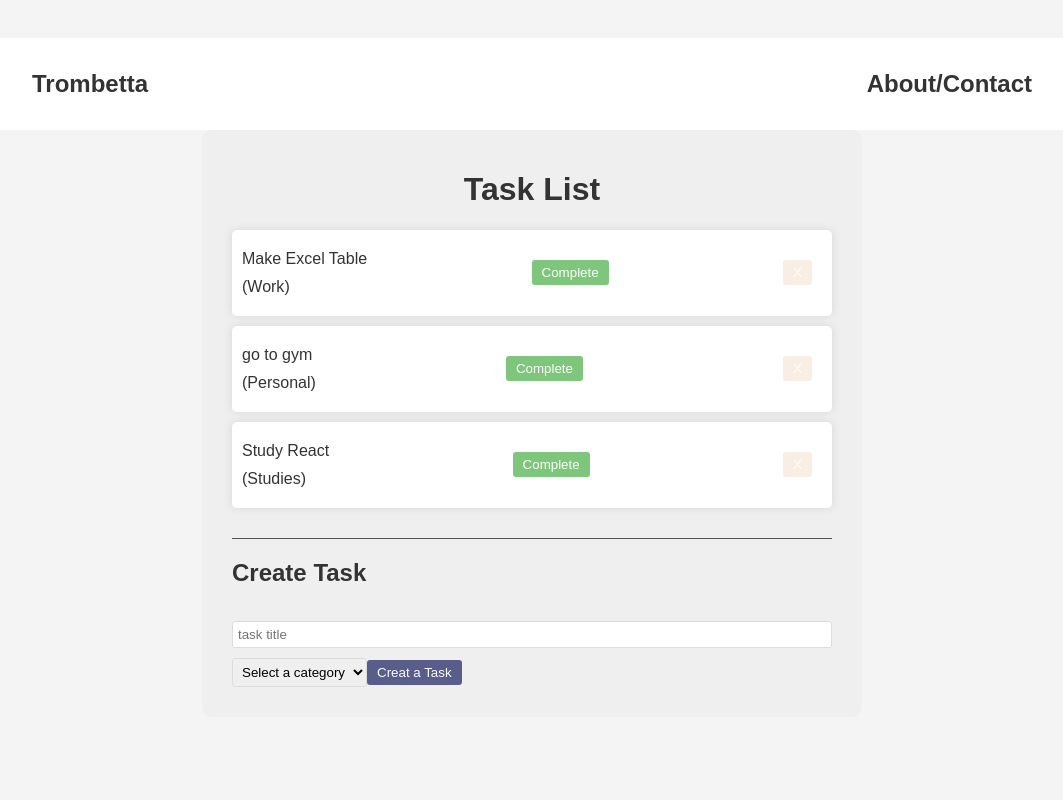
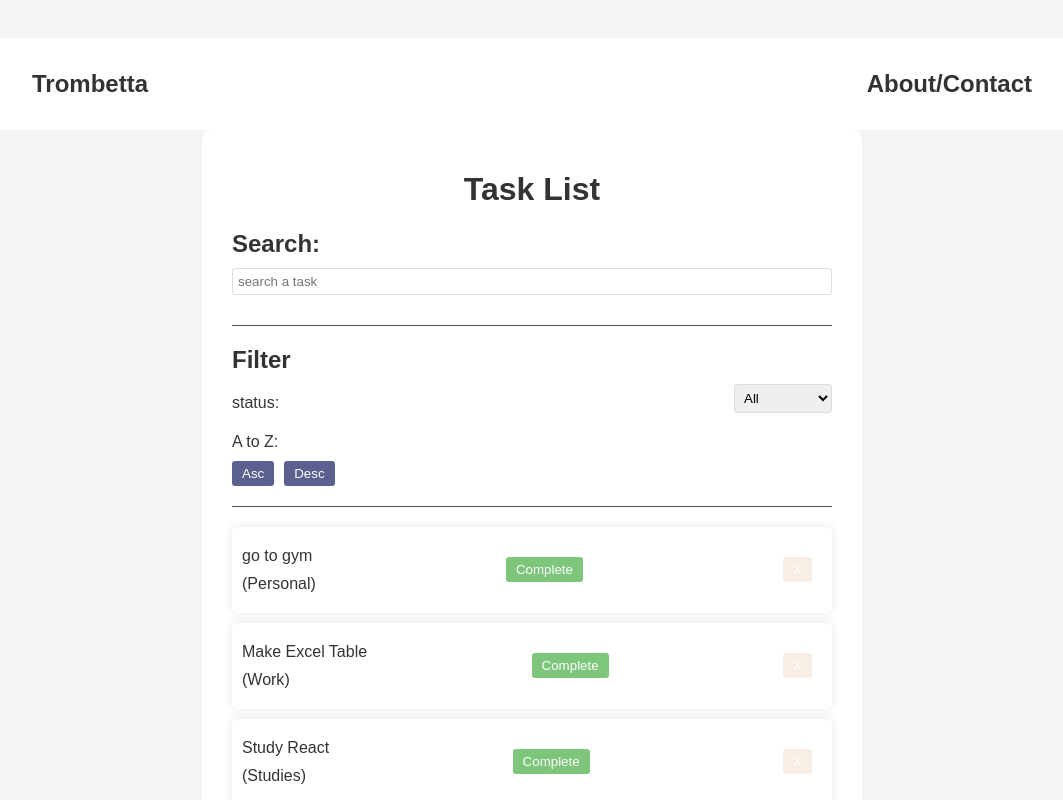
Before and after one commit to TrombettasInc/cv-client, a React (Vite) app: page /todo in a window 1280 px wide. Shown: the top 800 px of the page, without its empty margins (108-1171 px from the left). Built offline with nearby package versions, Linux system fonts and the light colour scheme.

Commit message:
done with code for todoList

```diff
--- /dev/null
+++ b/src/Pages/Filter.jsx
@@ -0,0 +1,24 @@
+import React from "react";
+
+const Filter = ({filter, setFilter, setSort}) => {
+  return (
+    <div className="filter">
+      <h2>Filter</h2>
+      <div className="filter-options">
+        <p>status:</p>
+        <select value={filter} onChange={(e)=> setFilter(e.target.value)} >
+            <option value="All">All</option>
+            <option value="Completed">Completed</option>
+            <option value="Incomplete">Incomplete</option>
+        </select>
+      </div>
+      <div>
+        <p>A to Z:</p>
+        <button onClick={()=> setSort("Asc")}>Asc</button>
+        <button onClick={()=> setSort("Desc")}>Desc</button>
+      </div>
+    </div>
+  );
+};
+
+export default Filter;
--- /dev/null
+++ b/src/Pages/Search.jsx
@@ -0,0 +1,15 @@
+import React from 'react'
+
+const Search = ({search, setSearch}) => {
+  return (
+    <div className='search'>
+        <h2>Search:</h2>
+        <input type="text"
+        value={search}
+        onChange={(e)=> setSearch(e.target.value)}
+        placeholder='search a task'/>
+    </div>
+  )
+}
+
+export default Search
--- a/src/Pages/ToDo.css
+++ b/src/Pages/ToDo.css
@@ -8,7 +8,7 @@ body {
 .app {
   max-width: 600px;
   margin: 0 auto 300px;
-  background-color: #efefef;
+  background-color: #fff;
   padding: 20px 30px;
   border-radius: 10px;
 }
@@ -60,13 +60,12 @@ opacity: 1;
   display: flex;
   justify-content: space-between;
   align-items: center;
-
 }
 
-.complete{
+.complete {
   background-color: #5db85c;
 }
-.remove{
+.remove {
   background-color: #d953;
 }
 
@@ -74,9 +73,27 @@ opacity: 1;
   padding-bottom: 1.5rem;
 }
 
-input, select {
+input,
+select {
   padding: 5px;
-    margin-bottom:10px;
+  margin-bottom: 10px;
   border: 1px solid #DDD;
   border-radius: 3px;
 }
+
+.filter,
+.search {
+  border-bottom: 1px solid #555;
+  margin-bottom: 20px;
+  padding-bottom: 20px;
+}
+
+.filter-options{
+    display: flex;
+    justify-content: space-between;
+    gap: 3rem;
+}
+
+.filter-options div{
+    flex: 1 1 0;
+}
--- a/src/Pages/ToDo.jsx
+++ b/src/Pages/ToDo.jsx
@@ -2,6 +2,8 @@ import React from 'react'
 import { useState } from 'react'
 import './ToDo.css'
 import TodoForm from './TodoForm'
+import Search from './Search'
+import Filter from './Filter'
 
 const ToDo = () => {
     const [todos, setTodos] = useState([
@@ -24,6 +26,10 @@ const ToDo = () => {
             isCompleted: false,
           }
     ])
+    const [search, setSearch] = useState("");
+    const [filter, setFilter] = useState("All");
+    const [sort, setSort] = useState("Asc");
+
 
     const addTodo = (text, category)=>{
         const newTodos = [...todos, {
@@ -35,20 +41,53 @@ const ToDo = () => {
 
         setTodos(newTodos);
     }
+    const removeTodo = (id) =>{
+        const newTodos = [...todos]
+        const filteredTodos = newTodos.filter(todo =>
+            todo.id !== id ? todo : null);
+        setTodos(filteredTodos);
+    }
+
+    const completeTodo = (id) => {
+       const newTodos = [...todos]
+       newTodos.map((todo) => todo.id === id ? todo.isCompleted = !todo.isCompleted : todo)
+       setTodos(newTodos);
+    }
+
   return (
     <div className='app' >
         <h1>Task List </h1>
+        <Search search={search} setSearch={setSearch} />
+        <Filter filter={filter} setFilter={setFilter} setSort={setSort} />
         <div className="todo-list" >
-           {todos.map((todo)=>(
-            <div className="todo" key={todo.id}>
+           {todos
+           .filter((todo)=>
+            filter === "All"
+           ? true
+           : filter === "Completed"
+           ? todo.isCompleted
+           : !todo.isCompleted)
+
+           .filter((todo)=>
+           todo.text.toLowerCase().includes(search.toLowerCase())
+           )
+
+           .sort((a, b) =>
+            sort === "Asc"
+           ? a.text.localeCompare(b.text)
+           : b.text.localeCompare(a.text)
+        )
+           .map((todo)=>(
+            <div className="todo" key={todo.id}
+            style = {{textDecoration: todo.isCompleted ? "line-through" : ""}}>
                 <div className="content">
                     <p>{todo.text}</p>
                     <p className="category">
                         ({todo.category})
                     </p>
                 </div>
-                <button className='complete'>Complete</button>
-                <button className='remove'> X </button>
+                <button className='complete' onClick={()=>completeTodo(todo.id)}>Complete</button>
+                <button className='remove' onClick={()=>removeTodo(todo.id)}> X </button>
             </div>
            ))}
         </div>
```
Lines whose indentation alone changed are shown as unchanged.
